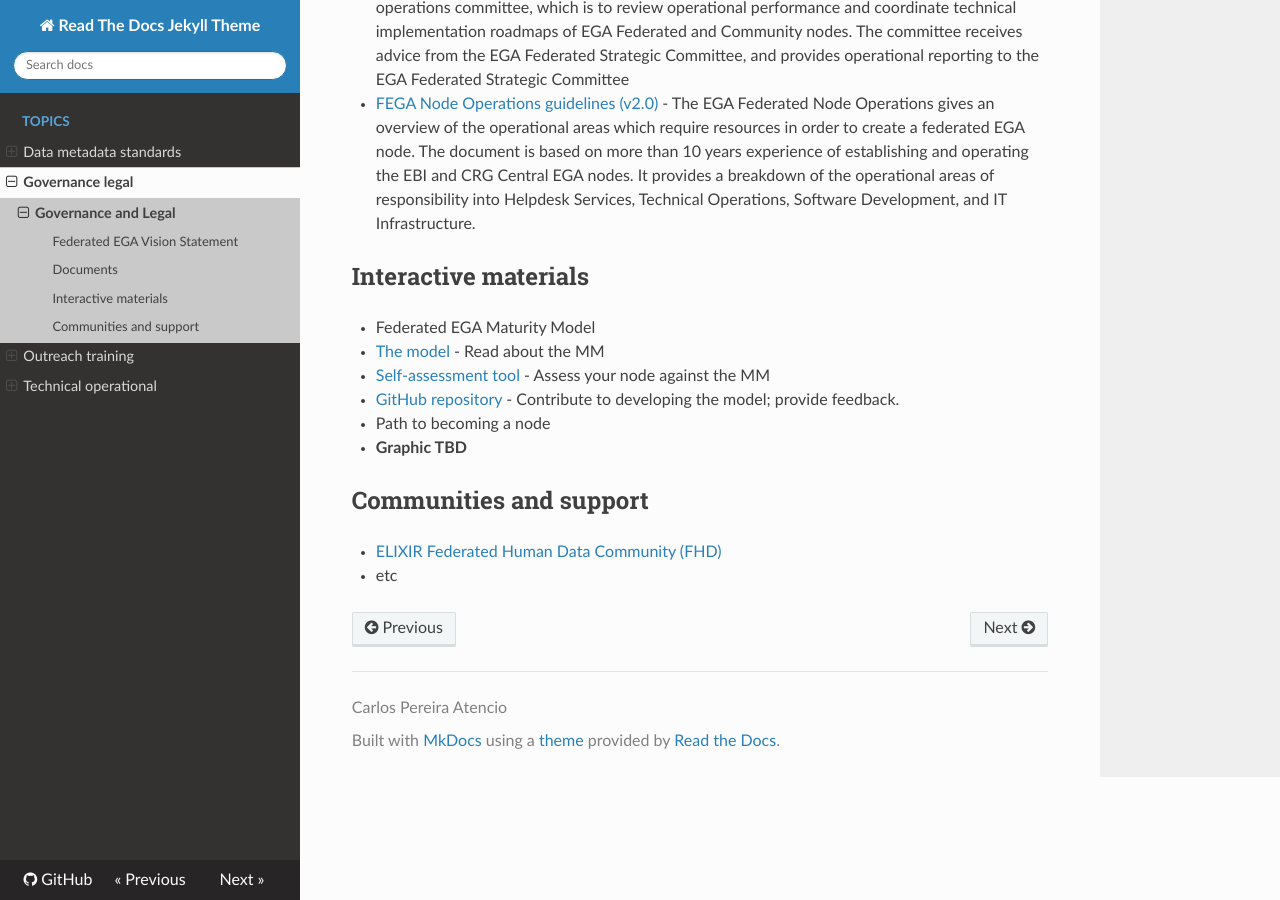
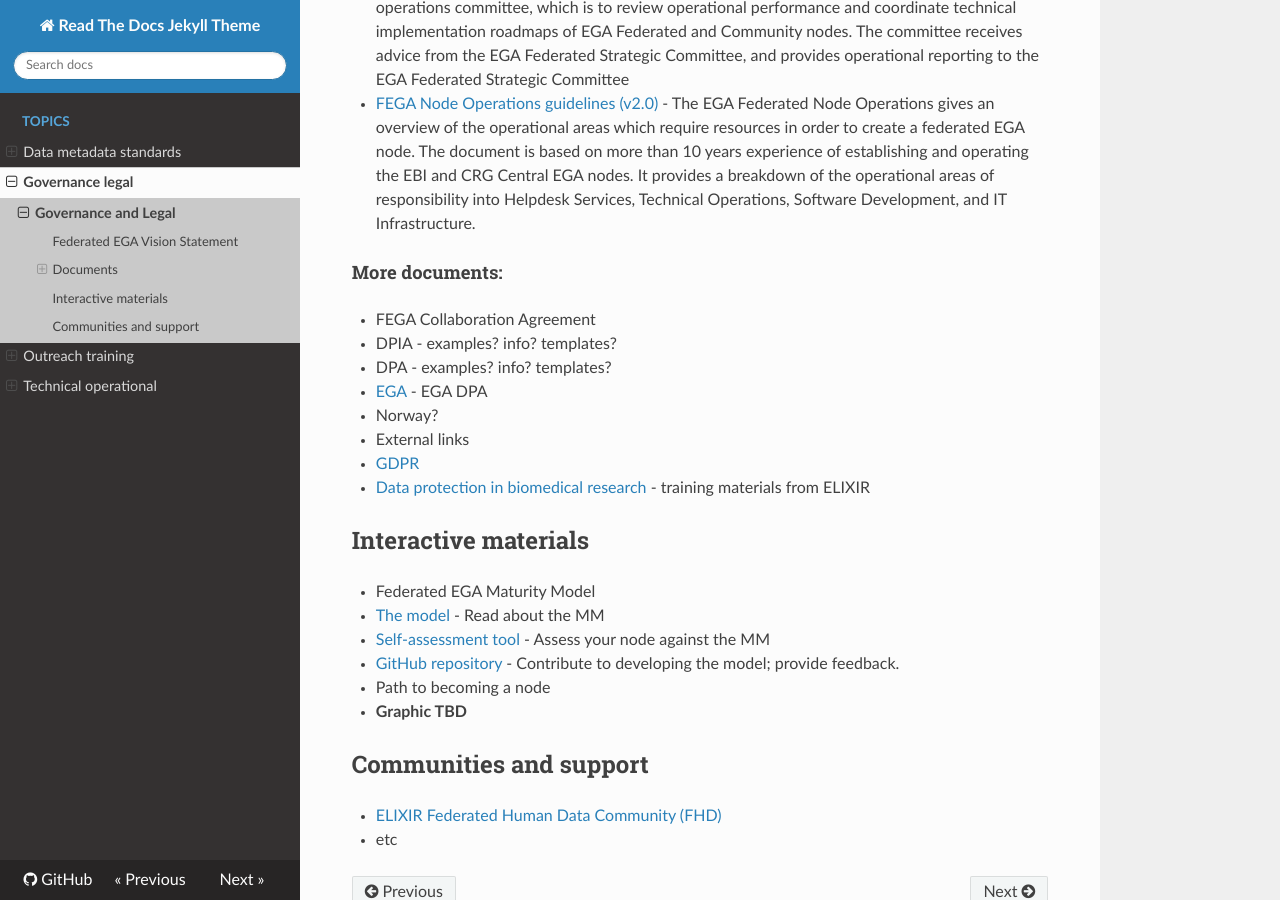
Before and after one commit to viklund/FEGA-onboarding, an MkDocs documentation site: the page built from docs/topics/governance-legal/README.md, in a window 1280 px wide and 900 px high, scrolled down 1020 px. Built offline with MkDocs 1.6.1, drawn with Linux system fonts in a browser that asks for light colours; nearby versions of some CDN libraries.

Commit message:
Update README.md

```diff
--- a/docs/topics/governance-legal/README.md
+++ b/docs/topics/governance-legal/README.md
@@ -17,6 +17,16 @@ Genetic data generated in a healthcare context is subject to more stringent info
 - [Federated EGA Operations Committee Terms of Reference (v1.1)](https://ega-archive.org/files/ToR-Federated-EGA-Operations-Committee-v1.1.pdf) - The EGA Federation Operations Committee terms of reference describes the purpose and objectives of the operations committee, which is to review operational performance and coordinate technical implementation roadmaps of EGA Federated and Community nodes. The committee receives advice from the EGA Federated Strategic Committee, and provides operational reporting to the EGA Federated Strategic Committee
 - [FEGA Node Operations guidelines (v2.0)](https://ega-archive.org/files/EGA-Node-Operations-v2.pdf) - The EGA Federated Node Operations gives an overview of the operational areas which require resources in order to create a federated EGA node. The document is based on more than 10 years experience of establishing and operating the EBI and CRG Central EGA nodes. It provides a breakdown of the operational areas of responsibility into Helpdesk Services, Technical Operations, Software Development, and IT Infrastructure.
 
+#### More documents:
+- FEGA Collaboration Agreement
+- DPIA - examples? info? templates?
+- DPA - examples? info? templates?
+  - [EGA](https://ega-archive.org/files/EGA_Data_Processing_Agreement_v1.1.pdf) - EGA DPA
+  - Norway?
+- External links
+  - [GDPR](https://gdpr-info.eu/)
+  - [Data protection in biomedical research](https://zenodo.org/record/5078280#.YrxoEOxKjjD) - training materials from ELIXIR
+
 
 ## Interactive materials
 
```
